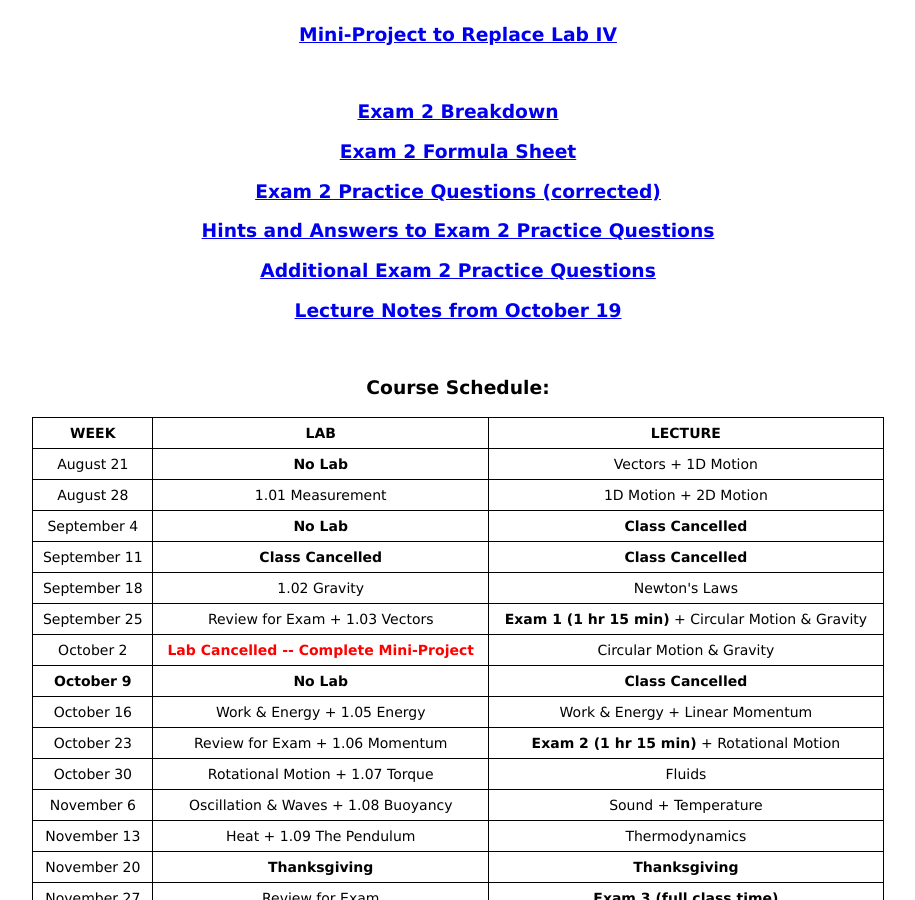
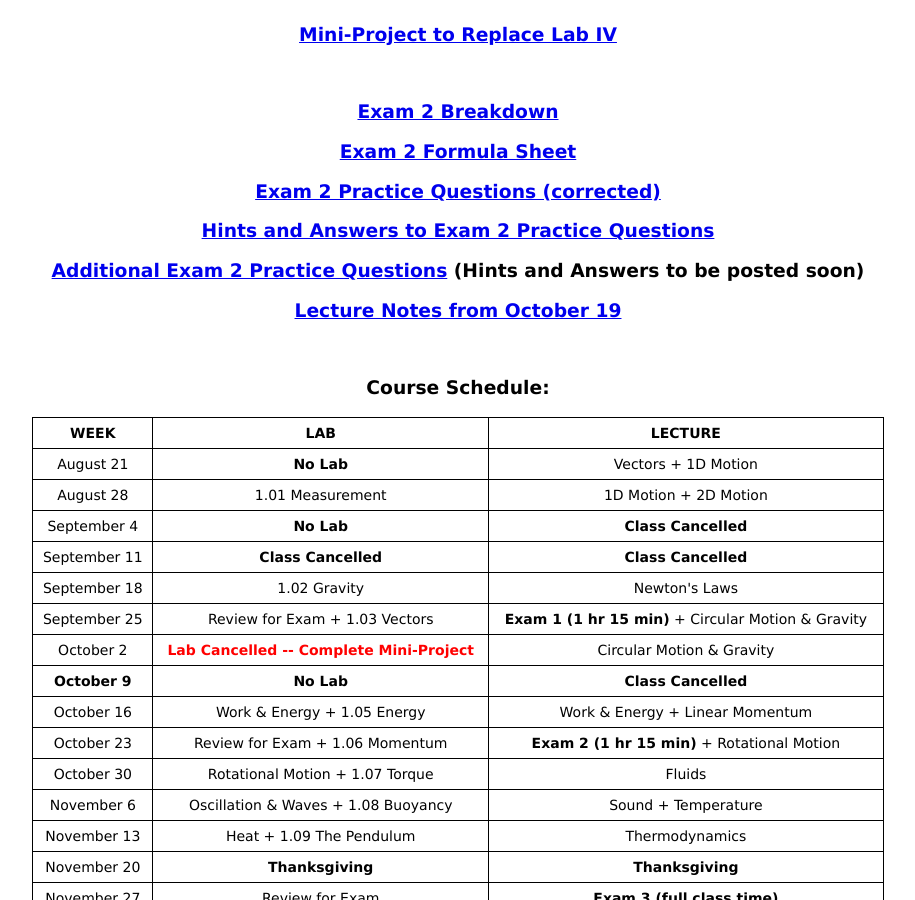
Before and after one commit to dhlaurence/dhlaurence.github.io, a Jekyll site: the page built from teaching/phys2350fall17.html, in a window 1280 px wide and 900 px high, scrolled down 457 px. Shown: the whole window, without its empty margins (182-1097 px from the left). Built offline with Jekyll 4.4.1, drawn with Linux system fonts in a browser that asks for light colours.

Commit message:
Update phys2350fall17.html

```diff
--- a/teaching/phys2350fall17.html
+++ b/teaching/phys2350fall17.html
@@ -51,7 +51,7 @@ title: PHYS2350Fall2017
   </h3>
 
   <h3>
-    <center><a target="_blanl" href="http://www.blazartheory.com/files/Additional_PHYS2350_Fall_2017_Exam_2_Review_Questions.pdf">Additional Exam 2 Practice Questions</a></center>
+    <center><a target="_blanl" href="http://www.blazartheory.com/files/Additional_PHYS2350_Fall_2017_Exam_2_Review_Questions.pdf">Additional Exam 2 Practice Questions</a> (Hints and Answers to be posted soon)</center>
   </h3>
 
   <h3>
```
